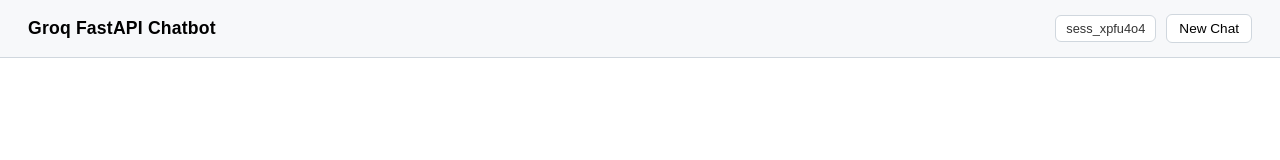
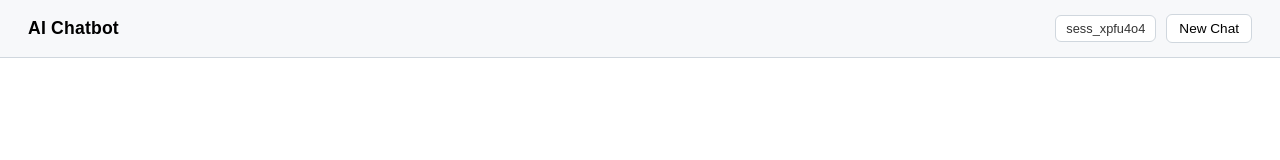
Before and after one commit to codegitsm969/ai_chatbot, a plain HTML site: page app/frontend/index.html in a window 1280 px wide. Shown: the top 160 px of the page. Drawn offline with Linux system fonts and the light colour scheme.

Commit message:
fix: update page title and header to AI Chatbot

```diff
--- a/app/frontend/index.html
+++ b/app/frontend/index.html
@@ -62,7 +62,7 @@
 </head>
 <body>
   <header>
-    <h1>Groq FastAPI Chatbot</h1>
+    <h1>AI Chatbot</h1>
     <div class="controls">
       <span id="session-label" class="badge"></span>
       <button class="clear-btn" onclick="clearChat()">New Chat</button>
```
